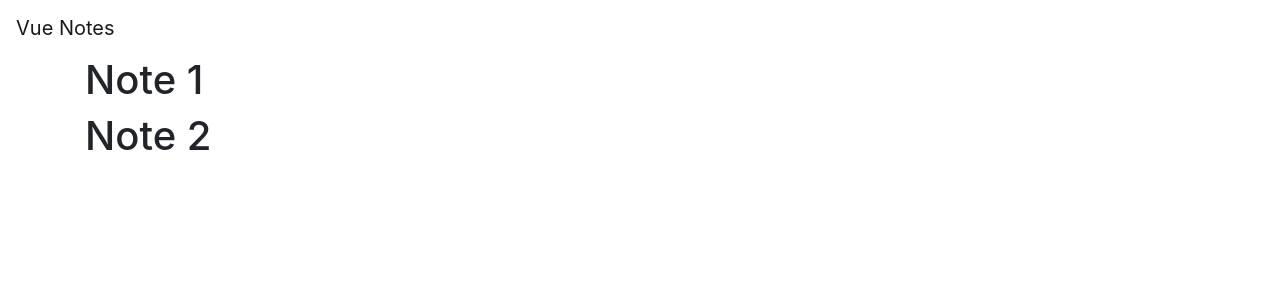
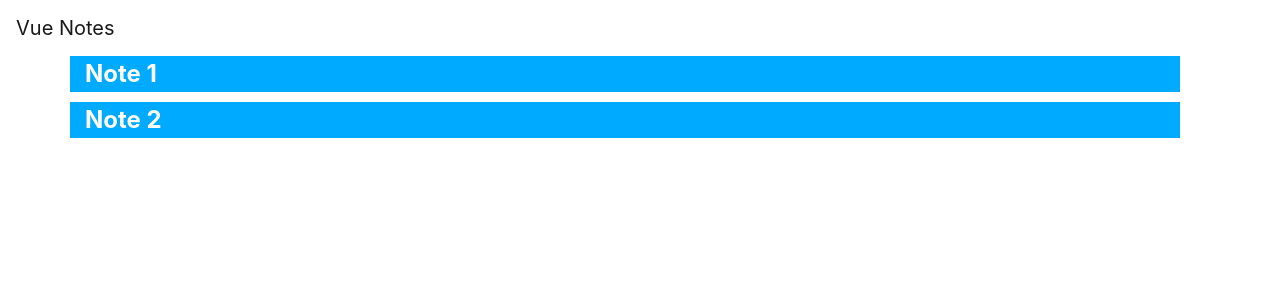
Before and after one commit to dukeofharen/vuenotes, a Vue app: page / in a window 1280 px wide. Shown: the top 300 px of the page. Built offline with nearby package versions, Linux system fonts and the light colour scheme.

Commit message:
Wow, such style, much amaze

```diff
--- a/src/components/Note.vue
+++ b/src/components/Note.vue
@@ -1,6 +1,6 @@
 <template>
-  <div class="note">
-    <h1>{{title}}</h1>
+  <div class="note col-md-12 row">
+    <strong>{{title}}</strong>
   </div>
 </template>
 
@@ -15,4 +15,11 @@ export default {
 </script>
 
 <style scoped>
+.note {
+    width: 100%;
+    color: #FFFFFF;
+    background-color: #00AAFF;
+    margin-bottom: 10px;
+    font-size: 1.5em;
+}
 </style>
--- a/src/components/Overview.vue
+++ b/src/components/Overview.vue
@@ -13,6 +13,7 @@ export default {
     Note
   },
   data () {
+    // TODO return this from a data source / local storage.
     return {
       notes:[{
         id: 1,
```
